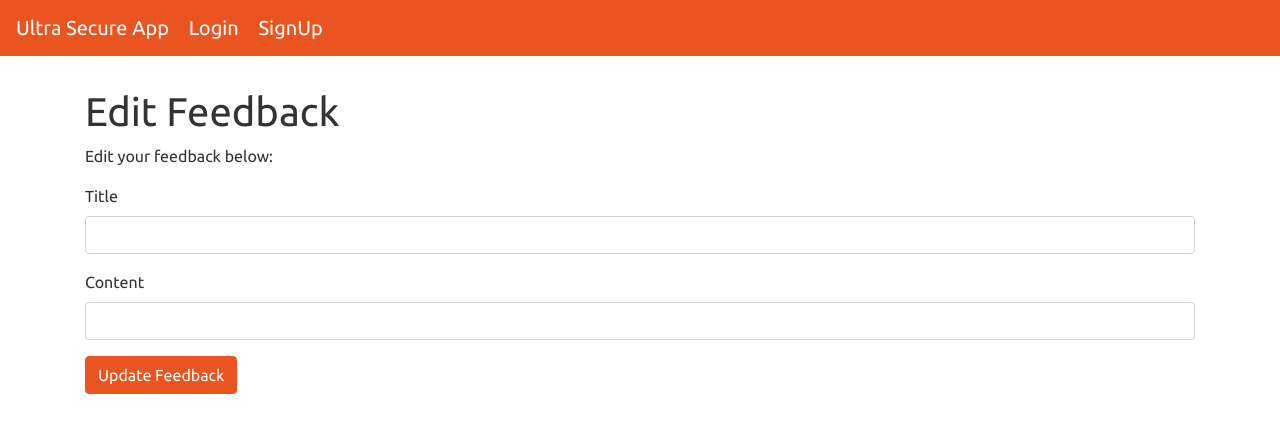
After one commit to BFlanSpring/Hash_Authentication, a Flask app: template templates/edit_feedback.html in a window 1280 px wide. The commit adds this page. Shown: the top 433 px of the page. Run offline with Flask 3, Linux system fonts and the light colour scheme; the template is opened without the code that fills it: values that come from a table or form of the project are taken from there, others are empty.

Commit message:
Working redirects with Hash passwords and user authentication

```diff
--- a/app.py
+++ b/app.py
@@ -1,7 +1,7 @@
-from flask import Flask, render_template, redirect, session, flash
+from flask import Flask, render_template, request, redirect, session, flash, url_for
 from flask_debugtoolbar import DebugToolbarExtension
 from models import connect_db, db, User, Feedback
-from forms import RegisterForm, LoginForm
+from forms import RegisterForm, LoginForm, FeedbackForm
 
 app = Flask(__name__)
 app.config["SQLALCHEMY_DATABASE_URI"] = "postgresql:///hashing_login"
@@ -21,7 +21,7 @@ toolbar = DebugToolbarExtension(app)
 @app.route("/", methods=["GET"])
 def homepage():
     """Show homepage with links to site areas."""
-    return redirect("/register")
+    return redirect("/login")
 
 @app.route("/register", methods=["GET", "POST"])
 def register():
@@ -65,6 +65,7 @@ def login():
 
         if user:
             session["user_id"] = user.id
+            session["username"] = user.username
             return redirect(f"/users/{username}")  # Update the redirect URL
 
         else:
@@ -77,22 +78,108 @@ def login():
 
 @app.route("/users/<username>", methods=["GET"])
 def user_profile(username):
-    """Display user profile information."""
+    """Show information about the given user and their feedback."""
+    if "user_id" in session:
+        user_id = session["user_id"]
+        user = User.query.get(user_id)
 
-    # Fetch the user from the database based on the provided username
-    user = User.query.filter_by(username=username).first()
+        if user and user.username == username:
+            # Only the logged-in user can view their own profile
+            feedback = Feedback.query.filter_by(username=username).all()
+            return render_template("user_profile.html", user=user, feedback=feedback)
+        else:
+            flash("You don't have permission to view this profile.", "error")
+            return redirect("/")
+    else:
+        flash("You need to log in to view user profiles.", "error")
+        return redirect("/login")
 
-    if not user:
-        # Handle the case where the user does not exist
-        flash("User not found", "error")
-        return redirect("/")  # Redirect to the homepage or an error page
 
-    return render_template("user_profile.html", user=user)
+
+@app.route("/users/<username>/delete", methods=["POST"])
+def delete_user(username):
+    """Remove the user from the database along with their feedback."""
+    if "user_id" in session:
+        user_id = session["user_id"]
+        user = User.query.get(user_id)
+
+        if user and user.username == username:
+            # Only the logged-in user can delete their own account
+            feedback_to_delete = Feedback.query.filter_by(username=username).all()
+            for feedback in feedback_to_delete:
+                db.session.delete(feedback)
+            db.session.delete(user)
+            db.session.commit()
+            session.pop("user_id")
+            return redirect("/")
+        else:
+            flash("You don't have permission to delete this account.", "error")
+            return redirect("/")
+    else:
+        flash("You need to log in to delete your account.", "error")
+        return redirect("/login")
+
+
+
+@app.route("/users/<username>/feedback/add", methods=["GET", "POST"])
+def add_feedback(username):
+    """Display a form to add feedback and add it to the user's profile."""
+    form = FeedbackForm()
+
+    if "user_id" in session:
+        user_id = session["user_id"]
+        user = User.query.get(user_id)
+
+        if user:
+            if form.validate_on_submit():
+                title = form.title.data
+                content = form.content.data
+                feedback = Feedback(title=title, content=content, username=session["username"])  # Use session username
+                db.session.add(feedback)
+                db.session.commit()
+                flash("Feedback added successfully!", "success")
+                return redirect(url_for("user_profile", username=session["username"]))  # Use session username
+
+            return render_template("add_feedback.html", form=form, username=username)
+
+        else:
+            flash("You need to log in to add feedback.", "error")
+            return redirect("/login")
+    else:
+        flash("You need to log in to add feedback.", "error")
+        return redirect("/login")
+
+
+
+
+
+
+@app.route("/feedback/<int:feedback_id>/delete", methods=["POST"])
+def delete_feedback(feedback_id):
+    """Delete a specific piece of feedback and redirect to /users/<username>."""
+    if "user_id" in session:
+        user_id = session["user_id"]
+        user = User.query.get(user_id)
+        feedback = Feedback.query.get(feedback_id)
+
+        if user and feedback:
+            # Check if the logged-in user is the author of the feedback
+            if user.username == feedback.username:
+                db.session.delete(feedback)
+                db.session.commit()
+                flash("Feedback deleted successfully!", "success")
+            else:
+                flash("You don't have permission to delete this feedback.", "error")
+        else:
+            flash("Invalid feedback or user.", "error")
+    else:
+        flash("You need to log in to delete feedback.", "error")
+
+    return redirect(url_for("user_profile", username=session["username"]))
+
 
 @app.route("/logout")
 def logout():
-    """ Log out user by clearing session"""
-
+    """Log out user by clearing session"""
     session.pop("user_id")
-
     return redirect("/")
--- a/forms.py
+++ b/forms.py
@@ -17,3 +17,9 @@ class LoginForm(FlaskForm):
 
     username = StringField ("Username", validators = [InputRequired()])
     password = StringField ("Password", validators = [InputRequired()])
+
+class FeedbackForm(FlaskForm):
+    """Form for adding feedback"""
+
+    title = StringField("Title", validators=[InputRequired()])
+    content = StringField("Content", validators=[InputRequired()])
--- a/models.py
+++ b/models.py
@@ -11,8 +11,11 @@ class Feedback (db.Model):
     __tablename__ = "feedback"
 
     id = db.Column(db.Integer, primary_key=True, autoincrement=True)
+
     title = db.Column(db.String(100), nullable = False)
+
     content = db.Column(db.Text, nullable = False)
+
     username = db.Column(db.String(20), db.ForeignKey('users.username'), nullable=False)
 
     user = db.relationship('User', backref='feedbacks')
--- a/templates/base.html
+++ b/templates/base.html
@@ -1,14 +1,18 @@
 <html>
 <head>
     <link rel="stylesheet" href="https://bootswatch.com/4/united/bootstrap.min.css">
-
 </head>
 <body>
 <div class="navbar navbar-light bg-primary">
     <div class="navbar-container">
         <div class="navbar-brand"><a class="text-white" href="/">Ultra Secure App</a></div>
+        {% if session.user_id %}
         <div class="navbar-brand"><a class="text-white" href="/logout">Logout</a></div>
+        <div class="navbar-brand"><a class="text-white" href="/users/{{ session.username }}">LoggedIn: {{ session.username }}</a></div>
+        {% else %}
         <div class="navbar-brand"><a class="text-white" href="/login">Login</a></div>
+        <div class="navbar-brand"><a class="text-white" href="/register">SignUp</a></div>
+        {% endif %}
     </div>
 </div>
 
--- /dev/null
+++ b/templates/edit_feedback.html
@@ -0,0 +1,23 @@
+{% extends 'base.html' %}
+{% block content %}
+<h1>Edit Feedback</h1>
+<p>Edit your feedback below:</p>
+<form method="POST">
+  {{ form.hidden_tag() }}
+  <div class="form-group">
+    {{ form.title.label }}
+    {{ form.title(class="form-control") }}
+    {% for error in form.title.errors %}
+      <div class="alert alert-danger">{{ error }}</div>
+    {% endfor %}
+  </div>
+  <div class="form-group">
+    {{ form.content.label }}
+    {{ form.content(class="form-control") }}
+    {% for error in form.content.errors %}
+      <div class="alert alert-danger">{{ error }}</div>
+    {% endfor %}
+  </div>
+  <button type="submit" class="btn btn-primary">Update Feedback</button>
+</form>
+{% endblock %}
```
Also changed, not shown: templates/add_feedback.html (added, +23 -0 lines), templates/delete_feedback.html (added, +12 -0 lines), templates/user_profile.html (+16 -25 lines). Lines whose indentation alone changed are shown as unchanged.
